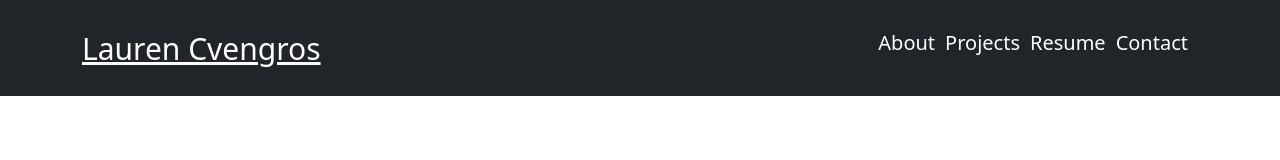
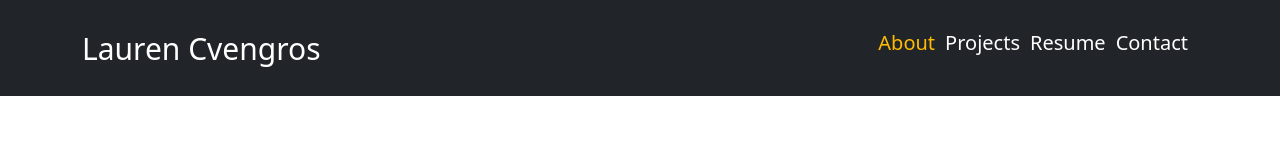
Before and after one commit to Laurencvengros/20_React-Portfolio, a React (Create React App) app: page / in a window 1280 px wide. Shown: the top 160 px of the page. Built offline with nearby package versions, Linux system fonts and the light colour scheme.

Commit message:
got about text in navbar to be highlighted on page load

```diff
--- a/src/App.css
+++ b/src/App.css
@@ -117,3 +117,11 @@
 #navText{
   text-decoration: none;
 }
+
+.navAbout{
+  margin-right: 10px;
+  color: #ffbb00;
+  font-size: 20px;
+  margin-bottom: 30px;
+  margin-top: 20px
+}
--- a/src/components/Navigation.js
+++ b/src/components/Navigation.js
@@ -23,18 +23,22 @@ function Navigation(){
   switch(currentLink){
   case 'home':
    a= { color: '#ffbb00'};
+   b= { color: 'white'};
    break;
   case 'about':
    b= { color: '#ffbb00'};
    break;
   case 'projects':
    c= { color: '#ffbb00'};
+   b= { color: 'white'};
    break;
   case 'resume':
    d= { color: '#ffbb00' };
+   b= { color: 'white'};
    break;
   case 'contact':
    e= { color: '#ffbb00'};
+   b= { color: 'white'};
    break;
   default:
    f ={}
@@ -49,12 +53,12 @@ function Navigation(){
 
    <Navbar collapseOnSelect expand="lg" bg="dark" variant="dark">
       <Container style={f}>
-      <NavLink to="/home" className='navHeader' style={a} onClick={() => setCurrentLink('home')}>Lauren Cvengros</NavLink>
+      <NavLink to="/home" className='navHeader' style={a} onClick={() => setCurrentLink('home')} id='navText'>Lauren Cvengros</NavLink>
          <Navbar.Toggle aria-controls="responsive-navbar-nav" />
           <Navbar.Collapse id="responsive-navbar-nav">
             <Nav className="ms-auto tab" >
 
-                <NavLink  to="/about" className='navs' style={b} onClick={() => setCurrentLink('about')} id='navText'>About</NavLink>
+                <NavLink  to="/about" className='navAbout' style={b} onClick={() => setCurrentLink('about')} id='navText'>About</NavLink>
 
                 <NavLink to="/projects" className='navs' style={c} onClick={() => setCurrentLink('projects')} id='navText'>Projects</NavLink>
                 <NavLink to="/resume" className='navs' style={d} onClick={() => setCurrentLink('resume')} id='navText'>Resume</NavLink>
--- a/src/components/Projects.js
+++ b/src/components/Projects.js
@@ -86,7 +86,7 @@ const Projects = () => {
 
                           <Card.Body >
                               <Card.Title style={{marginTop: '30px'}}>{data.name}</Card.Title>
-                              <Card.Text style={{marginTop: '30px'}}>({data.description})</Card.Text>
+                              <Card.Text style={{marginTop: '30px'}}>{data.description}</Card.Text>
 
                                 <a href={data.view}> <Button variant="dark" className='mt-auto' >View Code</Button></a>
                                 <a href={data.deploy}> <Button variant="dark" className='mt-auto' >View App</Button></a>
```
